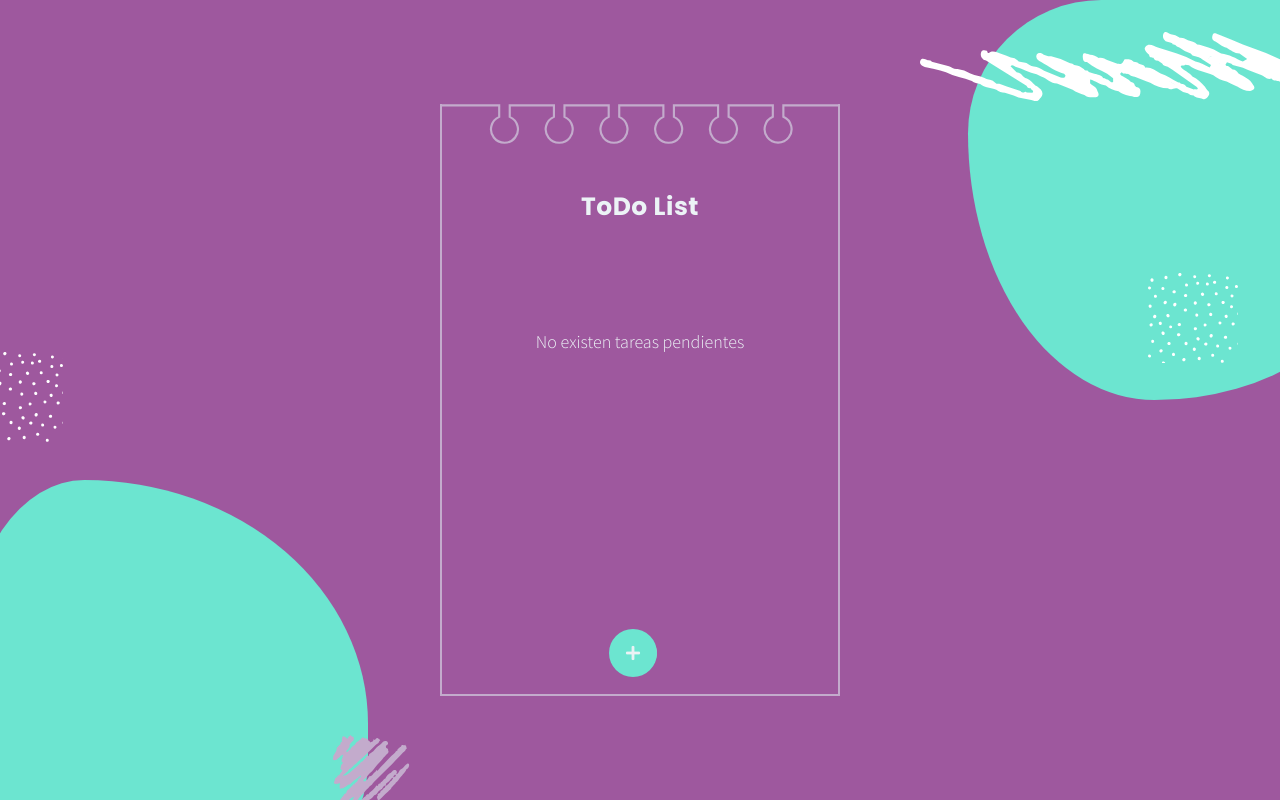
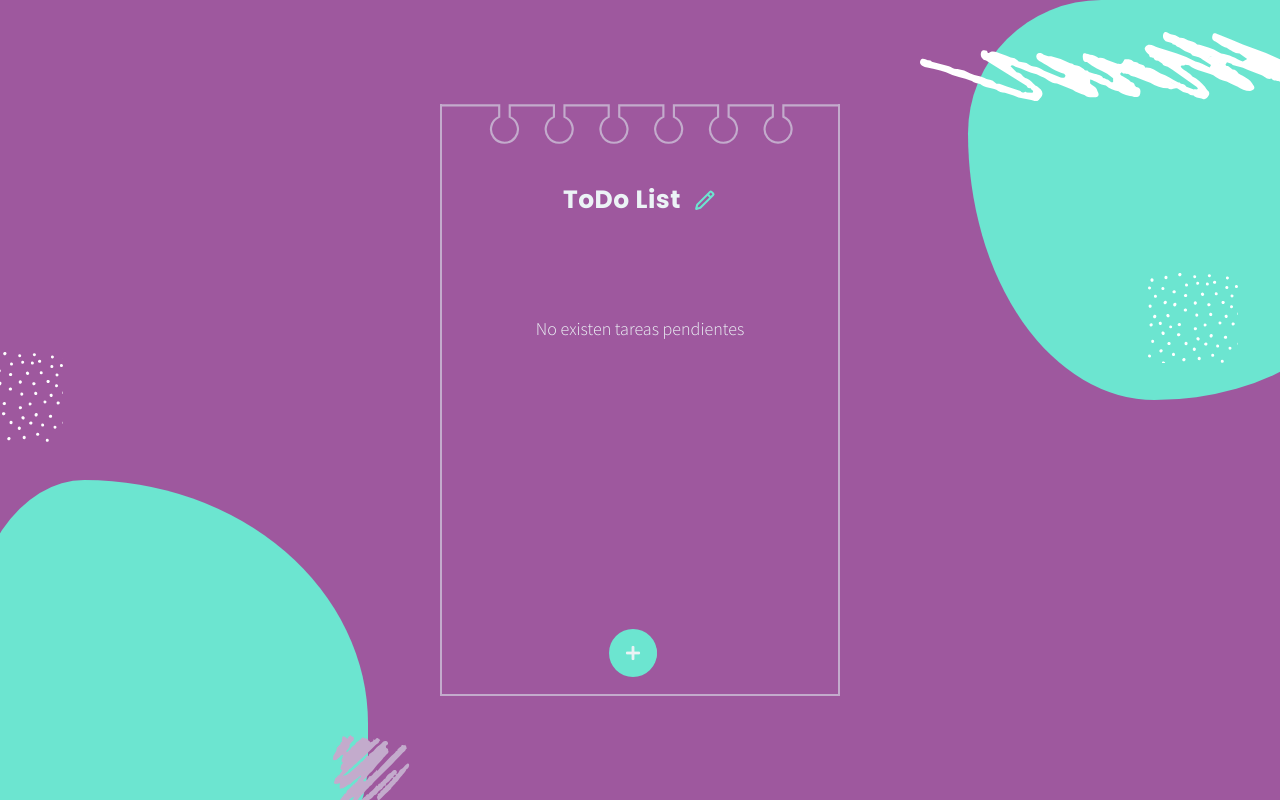
Before and after one commit to florxita/ToDoList, a React (Vite) app: page / in a window 1280 px wide. Built offline with nearby package versions, Linux system fonts and the light colour scheme.

Commit message:
Cambio favicon / title - solucionado  img no encontrada

```diff
--- a/index.html
+++ b/index.html
@@ -8,7 +8,7 @@
       rel="stylesheet"
     />
     <meta name="viewport" content="width=device-width, initial-scale=1.0" />
-    <title>Vite App</title>
+    <title>ToDo List App</title>
   </head>
   <body>
     <div id="root"></div>
--- a/src/components/Form.jsx
+++ b/src/components/Form.jsx
@@ -5,6 +5,7 @@ import { FormContainer } from "./styles/Form.styled";
 import ToDoListContext from "./context/ToDoListContext";
 import List from "./List";
 import { ErrorBg, Messaje } from "./styles/Messaje.styled";
+import { BiPencil } from "react-icons/bi";
 
 const Form = () => {
   const {
@@ -77,7 +78,9 @@ const Form = () => {
         <figure>
           <img src="assets/form-img.svg" alt="borde espiralado nota" />
         </figure>
-        <h1>ToDo List</h1>
+        <h1>
+          ToDo List <BiPencil />
+        </h1>
 
         {data.length === 0 ? (
           <span className="noTaskMessaje">No existen tareas pendientes</span>
--- a/src/components/styles/Form.styled.js
+++ b/src/components/styles/Form.styled.js
@@ -30,12 +30,21 @@ export const FormContainer = styled.div`
   }
 
   & h1 {
+    display: flex;
+    gap: 0.7rem;
+    align-items: center;
     font-size: 25px;
     letter-spacing: 0.5px;
     font-weight: 700;
     font-family: "Poppins";
     margin: 1.5rem 0;
+    line-height: 0;
+
+    & svg {
+      fill: ${({ theme }) => theme.colors.feature};
+    }
   }
+
   & p,
   span {
     font-family: "Source Sans Pro";
```
Also changed, not shown: src/favicon.svg, src/logo.svg (deleted).
